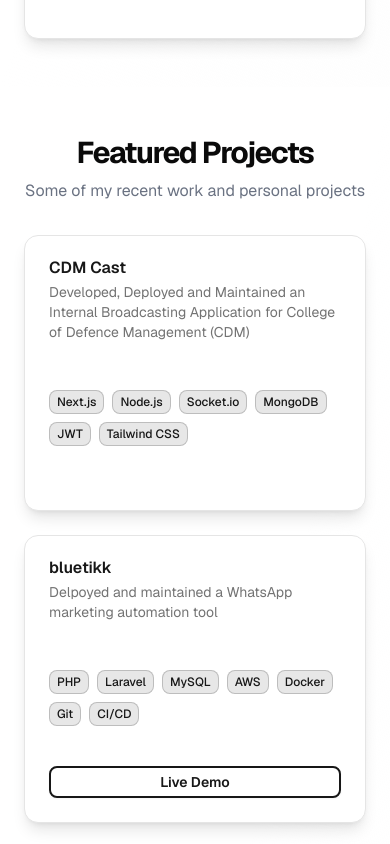
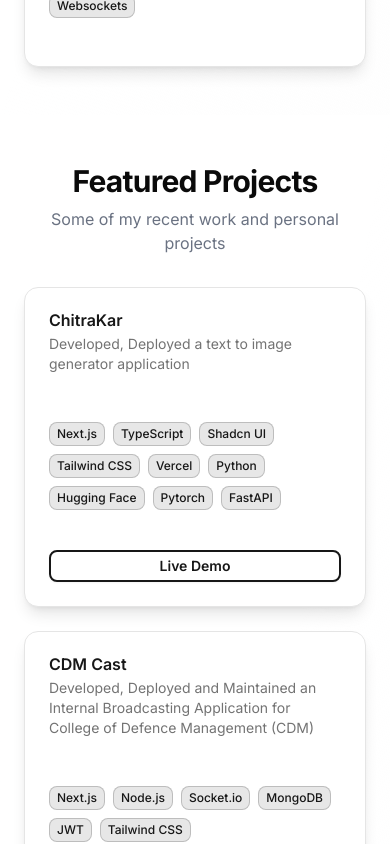
Before and after one commit to Akash-ship-it/portfolio, a Next.js app: page / in a window 390 px wide. Shown: the part 4180-5024 px from the top of the page. Built offline with nearby package versions, Linux system fonts and the light colour scheme.

Commit message:
portfolio, new project added chitrakar, and some fonts and UI adjustments

```diff
--- a/src/app/layout.tsx
+++ b/src/app/layout.tsx
@@ -1,16 +1,35 @@
 import type { Metadata } from "next";
-import { Geist, Geist_Mono } from "next/font/google";
+// import { Geist, Geist_Mono } from "next/font/google";
+import { Inter, JetBrains_Mono } from "next/font/google";
 import "./globals.css";
 import { ThemeProvider } from "@/components/theme-provider";
 
-const geistSans = Geist({
-  variable: "--font-geist-sans",
+// const geistSans = Geist({
+//   variable: "--font-geist-sans",
+//   subsets: ["latin"],
+// });
+
+// const geistMono = Geist_Mono({
+//   variable: "--font-geist-mono",
+//   subsets: ["latin"],
+// });
+
+// Inter - The best professional font for modern web applications
+// Used by: GitHub, Netflix, Stripe, Figma, and thousands of professional apps
+const inter = Inter({
+  variable: "--font-inter",
   subsets: ["latin"],
+  weight: ["300", "400", "500", "600", "700", "800"],
+  display: "swap",
+  preload: true,
 });
 
-const geistMono = Geist_Mono({
-  variable: "--font-geist-mono",
+// JetBrains Mono - For any code or monospace elements
+const jetbrainsMono = JetBrains_Mono({
+  variable: "--font-jetbrains-mono",
   subsets: ["latin"],
+  weight: ["400", "500", "600"],
+  display: "swap",
 });
 
 export const metadata: Metadata = {
@@ -31,7 +50,9 @@
         <meta name="viewport" content="width=device-width, initial-scale=1.0" />
       </head>
       <body
-        className={`${geistSans.variable} ${geistMono.variable} antialiased min-h-screen bg-background font-sans`}
+        className={`${inter.variable} ${jetbrainsMono.variable} antialiased min-h-screen bg-background font-sans`}
+        suppressHydrationWarning={true}
+        style={{ fontFamily: 'var(--font-inter), Inter, system-ui, sans-serif' }}
       >
         <ThemeProvider attribute="class" defaultTheme="system" enableSystem disableTransitionOnChange>
           {children}
--- a/src/components/about.tsx
+++ b/src/components/about.tsx
@@ -8,7 +8,7 @@
       <Container>
         <div className="flex flex-col items-center justify-center space-y-4 text-center">
           <div className="space-y-2">
-            <h2 className="text-3xl font-bold tracking-tighter sm:text-4xl md:text-5xl">About Me</h2>
+            <h2 className="text-3xl font-bold tracking-tight sm:text-4xl md:text-5xl">About Me</h2>
             <p className="max-w-[700px] text-gray-500 md:text-xl/relaxed lg:text-base/relaxed xl:text-xl/relaxed dark:text-gray-400">
               Get to know more about my background and expertise
             </p>
--- a/src/components/contact.tsx
+++ b/src/components/contact.tsx
@@ -58,7 +58,7 @@
       <Container>
         <div className="flex flex-col items-center justify-center space-y-4 text-center">
           <div className="space-y-2">
-            <h2 className="text-3xl font-bold tracking-tighter sm:text-4xl md:text-5xl">Get In Touch</h2>
+            <h2 className="text-3xl font-bold tracking-tight sm:text-4xl md:text-5xl">Get In Touch</h2>
             <p className="max-w-[700px] text-gray-500 md:text-xl/relaxed lg:text-base/relaxed xl:text-xl/relaxed dark:text-gray-400">
               Have a project in mind or want to collaborate? Feel free to reach out!
             </p>
--- a/src/components/experience.tsx
+++ b/src/components/experience.tsx
@@ -95,7 +95,7 @@
       <Container>
         <div className="flex flex-col items-center justify-center space-y-4 text-center">
           <div className="space-y-2">
-            <h2 className="text-3xl font-bold tracking-tighter sm:text-4xl md:text-5xl">Work Experience</h2>
+            <h2 className="text-3xl font-bold tracking-tight sm:text-4xl md:text-5xl">Work Experience</h2>
             <p className="max-w-[700px] text-gray-500 md:text-xl/relaxed lg:text-base/relaxed xl:text-xl/relaxed dark:text-gray-400">
               My professional journey and contributions in the tech industry.
             </p>
--- a/src/components/hero.tsx
+++ b/src/components/hero.tsx
@@ -16,7 +16,7 @@
         <div className="grid gap-6 lg:grid-cols-[1fr_400px] lg:gap-12 xl:grid-cols-[1fr_450px]">
           <div className="flex flex-col justify-center space-y-4 animate-in fade-in slide-in-from-bottom duration-700">
             <div className="space-y-2">
-              <h1 className="text-3xl font-bold tracking-tighter sm:text-4xl md:text-5xl lg:text-6xl">
+              <h1 className="text-3xl font-bold tracking-tight sm:text-4xl md:text-5xl lg:text-6xl">
                 Hi, I&apos;m Akash More
               </h1>
               <p className="max-w-[600px] text-gray-500 md:text-xl dark:text-gray-400">
--- a/src/components/projects.tsx
+++ b/src/components/projects.tsx
@@ -27,6 +27,23 @@
   const itemsPerPage = 6;
 
   const projects = [
+    {
+      title: "ChitraKar",
+      description:
+        "Developed, Deployed a text to image generator application",
+      technologies: [
+        "Next.js",
+        "TypeScript",
+        "Shadcn UI",
+        "Tailwind CSS",
+        "Vercel",
+        "Python",
+        "Hugging Face",
+        "Pytorch",
+        "FastAPI"
+      ],
+      demoLink: "https://image-generation-fronend-1-1.vercel.app/",
+    },
     {
       title: "CDM Cast",
       description:
@@ -167,7 +184,7 @@
       <Container>
         <div className="flex flex-col items-center justify-center space-y-4 text-center">
           <div className="space-y-2">
-            <h2 className="text-3xl font-bold tracking-tighter sm:text-4xl md:text-5xl">
+            <h2 className="text-3xl font-bold tracking-tight sm:text-4xl md:text-5xl">
               Featured Projects
             </h2>
             <p className="max-w-[700px] text-gray-500 md:text-xl/relaxed lg:text-base/relaxed xl:text-xl/relaxed dark:text-gray-400">
--- a/src/components/skills.tsx
+++ b/src/components/skills.tsx
@@ -63,7 +63,7 @@
       <Container>
         <div className="flex flex-col items-center justify-center space-y-4 text-center">
           <div className="space-y-2">
-            <h2 className="text-3xl font-bold tracking-tighter sm:text-4xl md:text-5xl">
+            <h2 className="text-3xl font-bold tracking-tight sm:text-4xl md:text-5xl">
               Technical Skills
             </h2>
             <p className="max-w-[700px] text-gray-500 md:text-xl/relaxed lg:text-base/relaxed xl:text-xl/relaxed dark:text-gray-400">
--- a/src/components/testimonials.tsx
+++ b/src/components/testimonials.tsx
@@ -33,14 +33,6 @@
   },
   {
     id: 4,
-    name: 'Swagatika Mishra',
-    role: 'Digital Operations Manager',
-    content: 'Akash is one of the most crucial and dedicated members of Bizworkz team. As a Full Stack Developer, he has played a key role in driving our growth, consistently delivering high-quality solutions.',
-    rating: 5,
-    image: '/swagatika.jpg'
-  },
-  {
-    id: 5,
     name: 'Sagar Suryawanshi',
     role: 'Service Delivery Manager',
     content: 'A jack of all master in one...!!! True tech enthusiast with multi domain expertise happy to see the talent at this age Akash.',
@@ -48,7 +40,7 @@
     image: '/sagar.jpg'
   },
   {
-    id: 6,
+    id: 5,
     name: 'Ganesh Solace',
     role: 'Business Development Executive',
     content: 'I highly recommend Mr. Akash More as an experienced JavaScript, NodeJS developer and would love to work together again. Akash is amazing at his job!',
@@ -56,7 +48,7 @@
     image: '/profile-placeholder.svg'
   },
   {
-    id: 7,
+    id: 6,
     name: 'Srijon Kumar Das',
     role: 'Sr. Software Engineer',
     content: 'Akash is a quick learner and someone who is open to learning many pieces of technology to create software solutions. He is very enthusiastic and an extremely hard working individual.',
@@ -110,7 +102,7 @@
           <h2 className="text-3xl font-bold tracking-tight sm:text-4xl md:text-5xl">
             What People Say
           </h2>
-          <p className="mt-4 text-muted-foreground max-w-2xl mx-auto">
+          <p className="mt-4 text-gray-500 md:text-xl/relaxed lg:text-base/relaxed xl:text-xl/relaxed dark:text-gray-400">
             Don&apos;t just take my word for it. Here&apos;s what my colleagues and clients have to say about working with me.
           </p>
         </div>
```
Also changed, not shown: public/swagatika.jpg (deleted).
